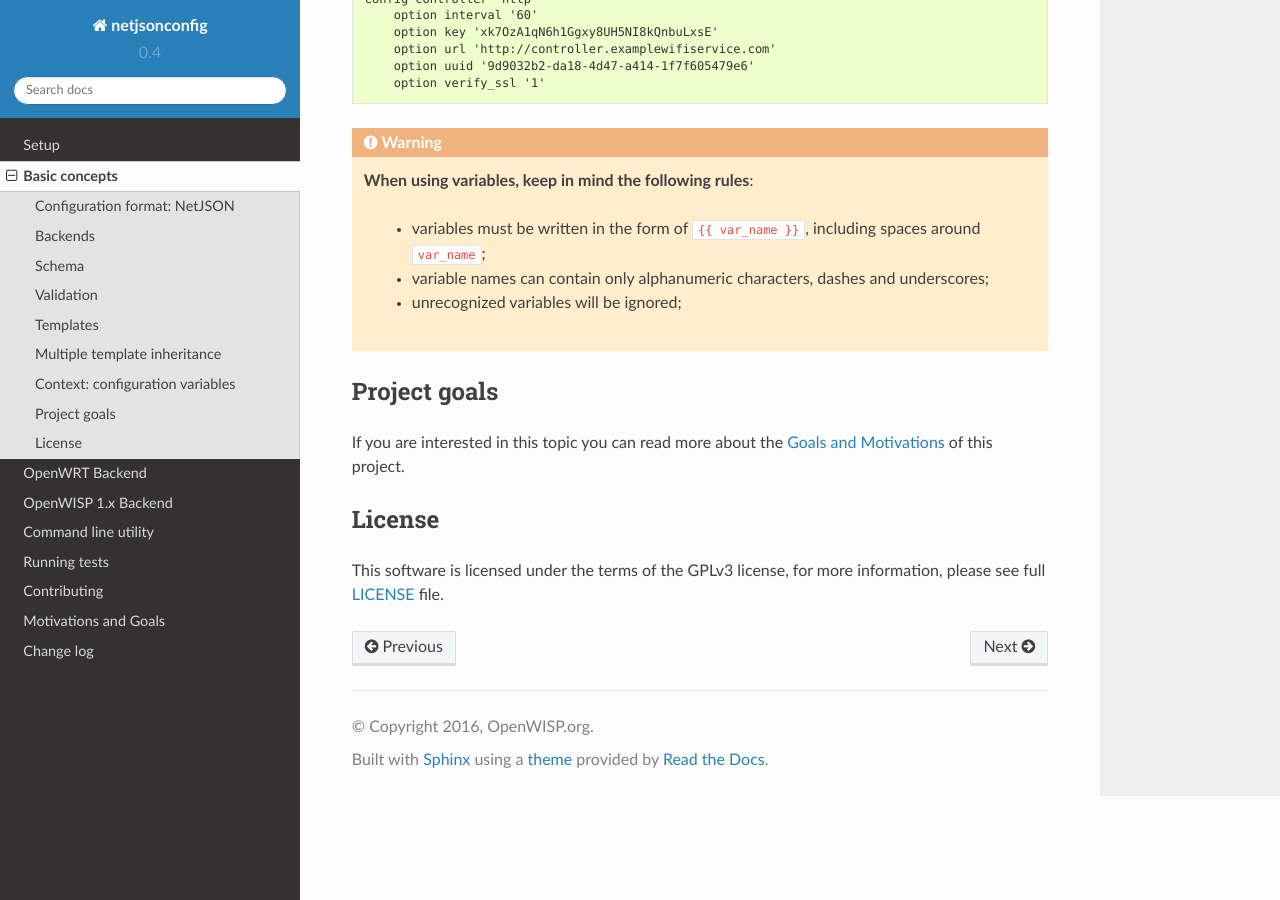
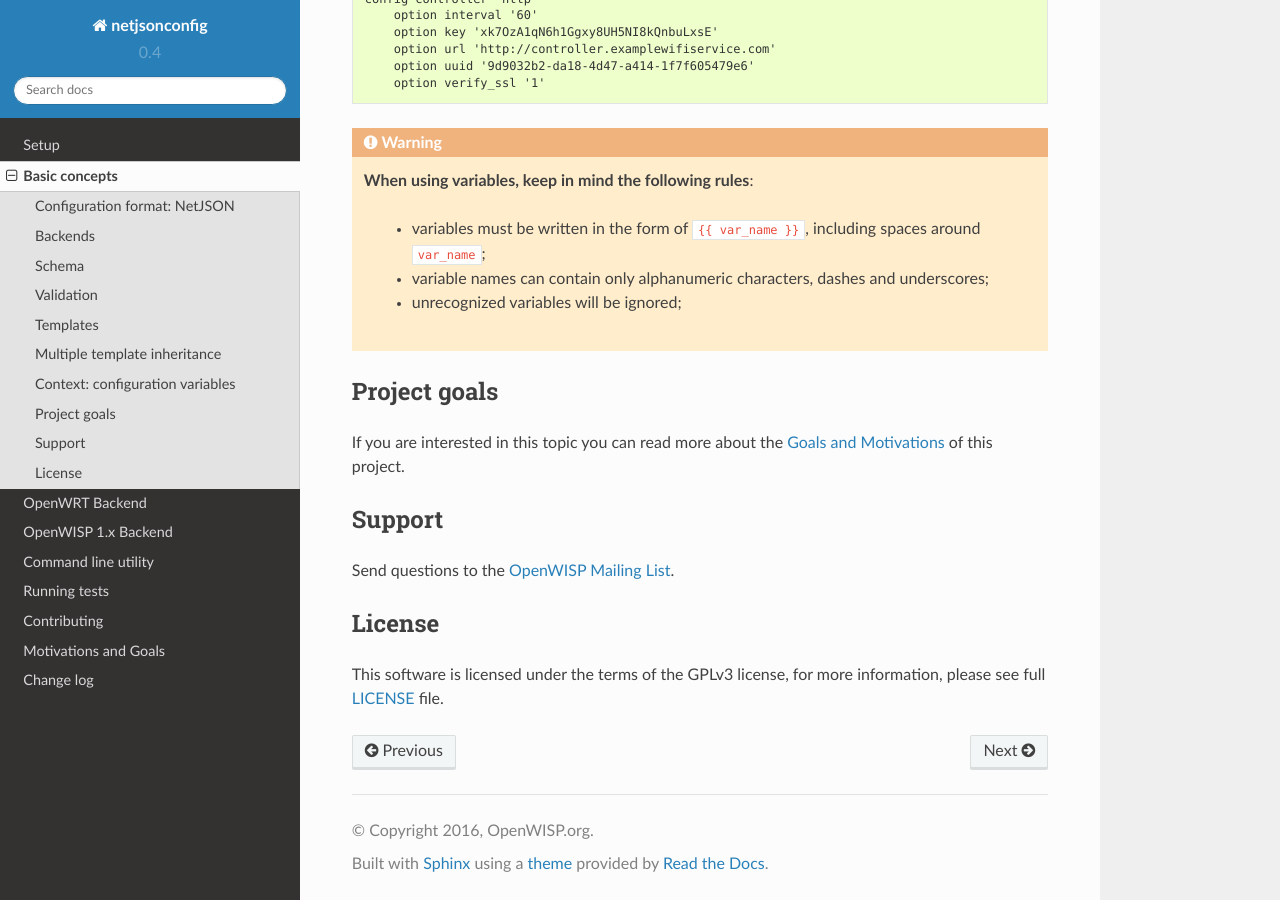
Before and after one commit to openwisp/netjsonconfig, a Sphinx documentation site: the page built from docs/source/general/basics.rst, in a window 1280 px wide and 900 px high, scrolled down 6268 px. Built offline with Sphinx 7.4.7 and the Read the Docs theme 2.0.0, drawn with Linux system fonts in a browser that asks for light colours.

Commit message:
[docs] Added "Support" section

```diff
--- a/docs/source/general/basics.rst
+++ b/docs/source/general/basics.rst
@@ -345,6 +345,11 @@ Project goals
 If you are interested in this topic you can read more about the
 :doc:`Goals and Motivations <./goals>` of this project.
 
+Support
+-------
+
+Send questions to the `OpenWISP Mailing List <https://groups.google.com/d/forum/openwisp>`_.
+
 License
 -------
 
```
